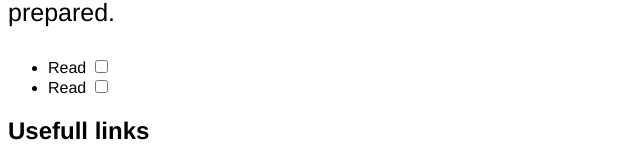
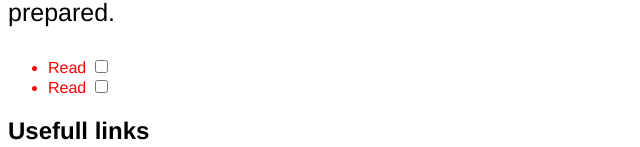
Before and after one commit to HenkLangeveld/angi-to-do-2, a Vue app: page / in a window 1280 px wide. Shown: the part 242-389 px from the top of the page, without its empty margins (0-640 px from the left). Built offline with nearby package versions, Linux system fonts and the light colour scheme.

Commit message:
add isDone functionality and basic styling

```diff
--- a/src/components/ToDo.vue
+++ b/src/components/ToDo.vue
@@ -1,5 +1,7 @@
 <template>
-  <li>{{ toDo }} <input type="checkbox" /></li>
+  <li class="c-app__list-item" :class="{ 'is-done': isDone }">
+    {{ toDo }} <input type="checkbox" @click="toggleIsDone" />
+  </li>
 </template>
 
 <script>
@@ -7,7 +9,13 @@ export default {
   data() {
     return {
       toDo: "Read",
+      isDone: false,
     };
+  },
+  methods: {
+    toggleIsDone() {
+      this.isDone = !this.isDone;
+    },
   },
 };
 // import { defineComponent } from "@vue/composition-api";
@@ -19,3 +27,13 @@ export default {
 //   setup() {},
 // });
 </script>
+
+<style lang="scss">
+.c-app__list-item {
+  color: red;
+}
+
+.is-done {
+  background-color: lightgreen;
+}
+</style>
```
